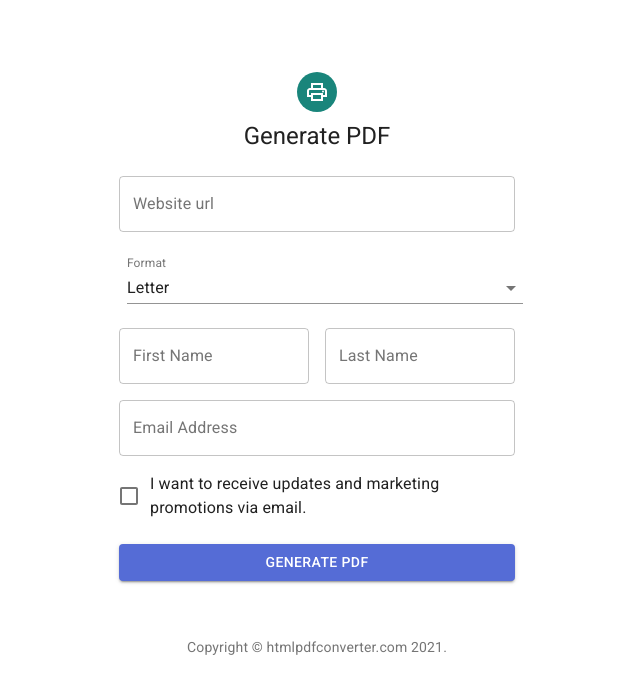
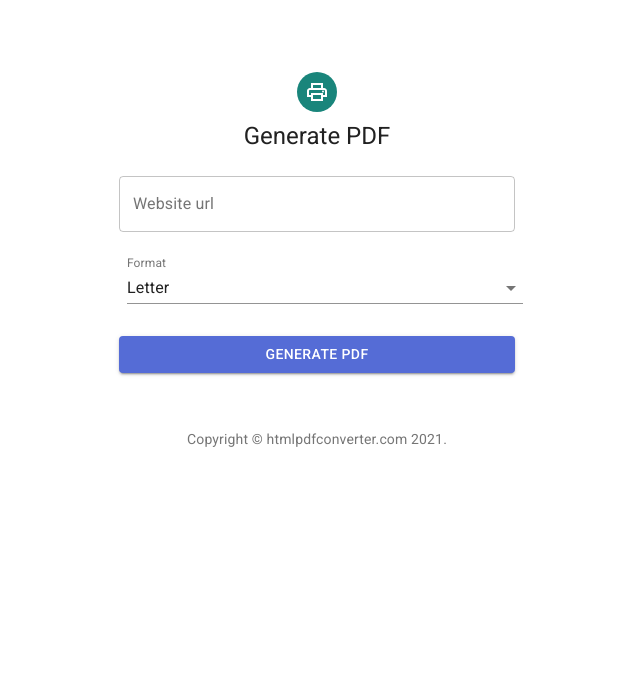
Before and after one commit to xjodoin/htmlpdfconverter, a Next.js app: page / in a window 1280 px wide. Shown: the top 694 px of the page, without its empty margins (323-963 px from the left). Built offline with nearby package versions, Linux system fonts and the light colour scheme.

Commit message:
remove email and gorce GA

```diff
--- a/pages/index.js
+++ b/pages/index.js
@@ -22,14 +22,14 @@ import {
 import {PrintOutlined} from "@material-ui/icons";
 
 const validationSchema = yup.object({
-    email: yup
-        .string('Enter your email')
-        .email('Enter a valid email')
-        .required('Email is required'),
+    // email: yup
+    //     .string('Enter your email')
+    //     .email('Enter a valid email')
+    //     .required('Email is required'),
     url: yup
         .string('Enter your website url')
         .matches(
-            /((https?):\/\/)?(www.)?[a-z0-9]+(\.[a-z]{2,}){1,3}(#?\/?[a-zA-Z0-9#]+)*\/?(\?[a-zA-Z0-9-_]+=[a-zA-Z0-9-%]+&?)?$/,
+            /((https?):\/\/)+(www.)?[a-z0-9]+(\.[a-z]{2,}){1,3}(#?\/?[a-zA-Z0-9#]+)*\/?(\?[a-zA-Z0-9-_]+=[a-zA-Z0-9-%]+&?)?$/,
             'Enter correct url!'
         )
         .required('Website url is required'),
@@ -95,13 +95,13 @@ export default function Index() {
     return (
         <Container component="main" maxWidth="xs">
             <Dialog
-                open={result}
+                open={!!result}
                 onClose={handleClose}
             >
                 <DialogTitle>{"Your pdf is ready to download!"}</DialogTitle>
                 <DialogContent>
                     <DialogContentText>
-                        The following link is available for 24h, you also receive this link by email.
+                        The following link is available for 24h.
                     </DialogContentText>
                     <Link target={'_blank'} href={result} color="secondary">
                         Download
@@ -158,51 +158,51 @@ export default function Index() {
                                 </Select>
                             </FormControl>
                         </Grid>
-                        <Grid item xs={12} sm={6}>
-                            <TextField
-                                autoComplete="fname"
-                                name="firstName"
-                                variant="outlined"
-                                fullWidth
-                                id="firstName"
-                                label="First Name"
-                                value={formik.values.firstName}
-                                onChange={formik.handleChange}
-                                error={formik.touched.firstName && Boolean(formik.errors.firstName)}
-                            />
-                        </Grid>
-                        <Grid item xs={12} sm={6}>
-                            <TextField
-                                variant="outlined"
-                                fullWidth
-                                id="lastName"
-                                label="Last Name"
-                                name="lastName"
-                                autoComplete="lname"
-                                value={formik.values.lastName}
-                                onChange={formik.handleChange}
-                                error={formik.touched.lastName && Boolean(formik.errors.lastName)}
-                            />
-                        </Grid>
-                        <Grid item xs={12}>
-                            <TextField
-                                variant="outlined"
-                                fullWidth
-                                id="email"
-                                label="Email Address"
-                                name="email"
-                                autoComplete="email"
-                                value={formik.values.email}
-                                onChange={formik.handleChange}
-                                error={formik.touched.email && Boolean(formik.errors.email)}
-                            />
-                        </Grid>
-                        <Grid item xs={12}>
-                            <FormControlLabel
-                                control={<Checkbox value="allowExtraEmails" color="primary"/>}
-                                label="I want to receive updates and marketing promotions via email."
-                            />
-                        </Grid>
+                        {/*<Grid item xs={12} sm={6}>*/}
+                        {/*    <TextField*/}
+                        {/*        autoComplete="fname"*/}
+                        {/*        name="firstName"*/}
+                        {/*        variant="outlined"*/}
+                        {/*        fullWidth*/}
+                        {/*        id="firstName"*/}
+                        {/*        label="First Name"*/}
+                        {/*        value={formik.values.firstName}*/}
+                        {/*        onChange={formik.handleChange}*/}
+                        {/*        error={formik.touched.firstName && Boolean(formik.errors.firstName)}*/}
+                        {/*    />*/}
+                        {/*</Grid>*/}
+                        {/*<Grid item xs={12} sm={6}>*/}
+                        {/*    <TextField*/}
+                        {/*        variant="outlined"*/}
+                        {/*        fullWidth*/}
+                        {/*        id="lastName"*/}
+                        {/*        label="Last Name"*/}
+                        {/*        name="lastName"*/}
+                        {/*        autoComplete="lname"*/}
+                        {/*        value={formik.values.lastName}*/}
+                        {/*        onChange={formik.handleChange}*/}
+                        {/*        error={formik.touched.lastName && Boolean(formik.errors.lastName)}*/}
+                        {/*    />*/}
+                        {/*</Grid>*/}
+                        {/*<Grid item xs={12}>*/}
+                        {/*    <TextField*/}
+                        {/*        variant="outlined"*/}
+                        {/*        fullWidth*/}
+                        {/*        id="email"*/}
+                        {/*        label="Email Address"*/}
+                        {/*        name="email"*/}
+                        {/*        autoComplete="email"*/}
+                        {/*        value={formik.values.email}*/}
+                        {/*        onChange={formik.handleChange}*/}
+                        {/*        error={formik.touched.email && Boolean(formik.errors.email)}*/}
+                        {/*    />*/}
+                        {/*</Grid>*/}
+                        {/*<Grid item xs={12}>*/}
+                        {/*    <FormControlLabel*/}
+                        {/*        control={<Checkbox value="allowExtraEmails" color="primary"/>}*/}
+                        {/*        label="I want to receive updates and marketing promotions via email."*/}
+                        {/*    />*/}
+                        {/*</Grid>*/}
                     </Grid>
                     <Button
                         type="submit"
--- a/src/analytics.js
+++ b/src/analytics.js
@@ -26,7 +26,7 @@ import ReactGA from "react-ga";
 export const initGA = UA => {
     if (UA && process.browser) {
         console.log('Initialising google analytics')
-        ReactGA.initialize(UA);
+        ReactGA.initialize("G-JS8QKT15TF");
         logPageViews();
     }
 };
```
